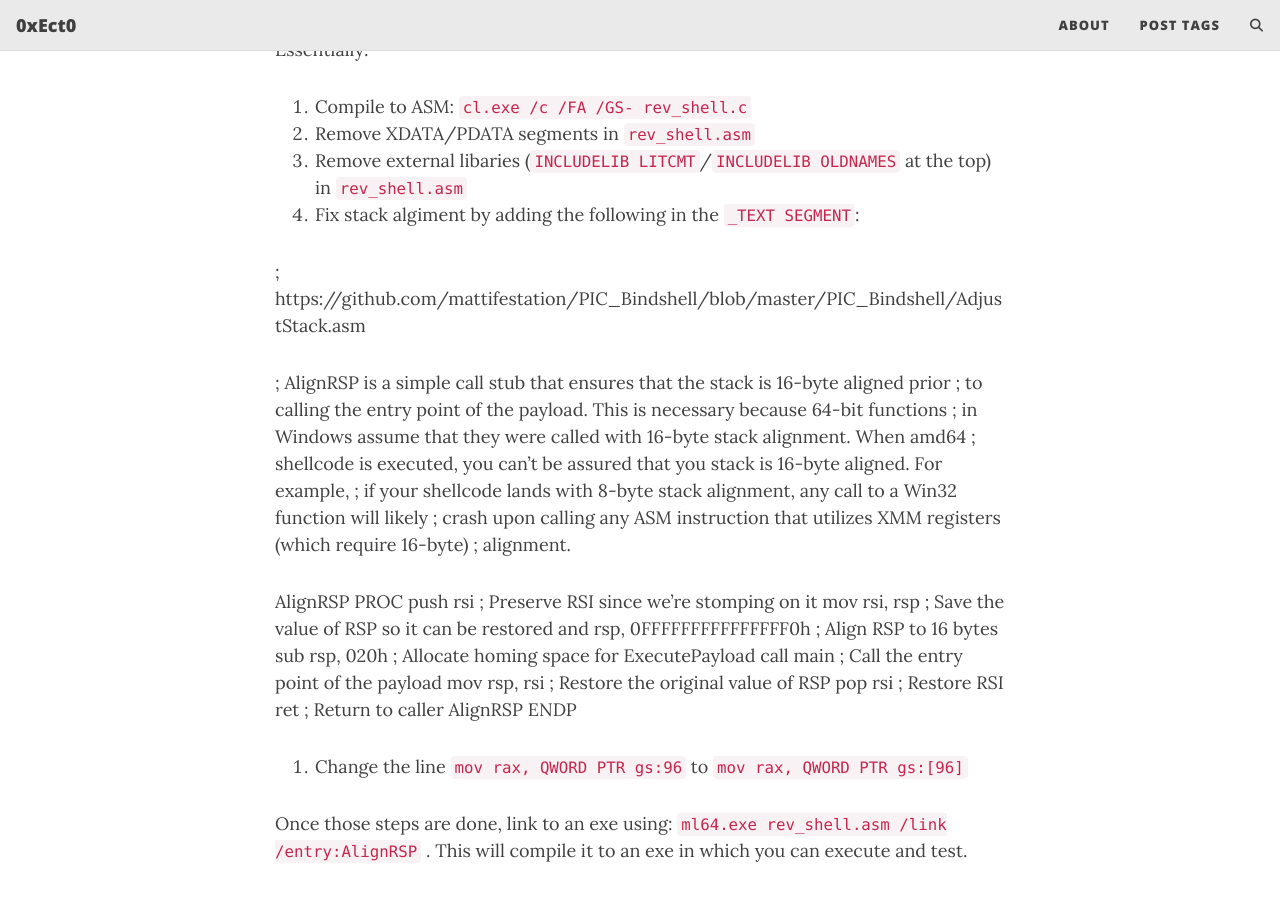
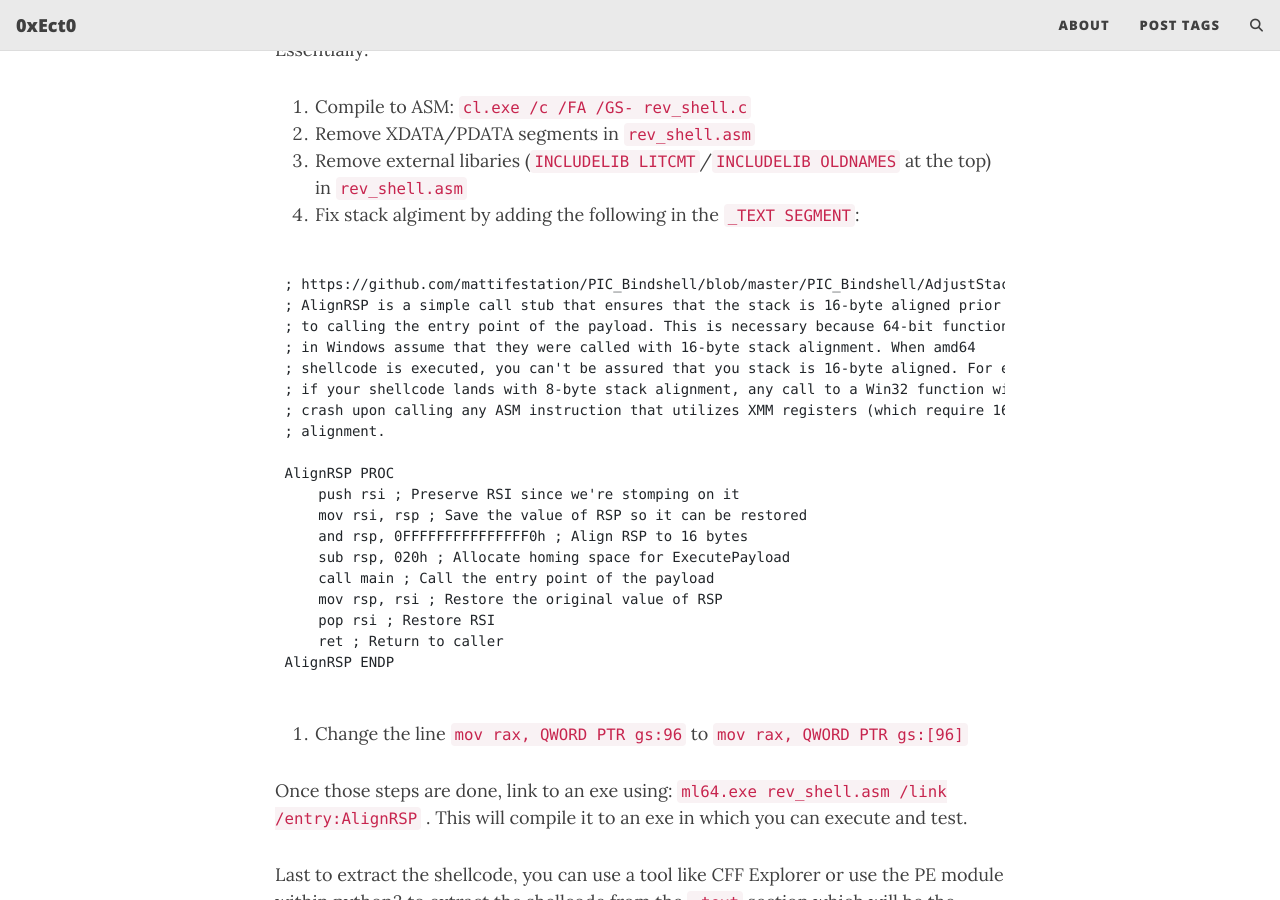
Before and after one commit to 0xEct0/0xEct0.github.io, a Jekyll site: the page built from _posts/2024-07-28-shellcoding-rev-shell-from-c.md, in a window 1280 px wide and 900 px high, scrolled down 21858 px. Built offline with Jekyll 4.4.1, drawn with Linux system fonts in a browser that asks for light colours; comment, search, counter and statistics services are not loaded.

Commit message:
fixing code blocks and other stuff

````diff
--- a/_posts/2024-07-28-shellcoding-rev-shell-from-c.md
+++ b/_posts/2024-07-28-shellcoding-rev-shell-from-c.md
@@ -816,9 +816,10 @@
 3. Remove external libaries (`INCLUDELIB LITCMT`/`INCLUDELIB OLDNAMES` at the top) in `rev_shell.asm`
 4. Fix stack algiment by adding the following in the `_TEXT SEGMENT`:
 
-{% raw %}
+
+```assembly
+
 ; https://github.com/mattifestation/PIC_Bindshell/blob/master/PIC_Bindshell/AdjustStack.asm
-
 ; AlignRSP is a simple call stub that ensures that the stack is 16-byte aligned prior
 ; to calling the entry point of the payload. This is necessary because 64-bit functions
 ; in Windows assume that they were called with 16-byte stack alignment. When amd64
@@ -837,9 +838,10 @@
     pop rsi ; Restore RSI
     ret ; Return to caller
 AlignRSP ENDP
-{% endraw %}
 
-1. Change the line `mov rax, QWORD PTR gs:96` to `mov rax, QWORD PTR gs:[96]`
+```
+
+5. Change the line `mov rax, QWORD PTR gs:96` to `mov rax, QWORD PTR gs:[96]`
 
 Once those steps are done, link to an exe using:  `ml64.exe rev_shell.asm /link /entry:AlignRSP` . This will compile it to an exe in which you can execute and test.
 
````
